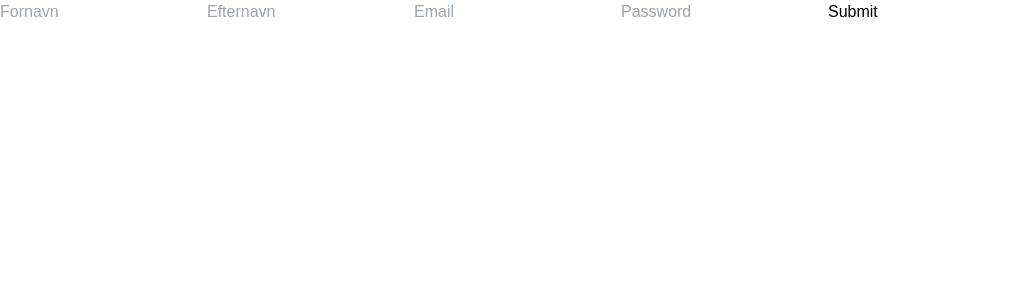
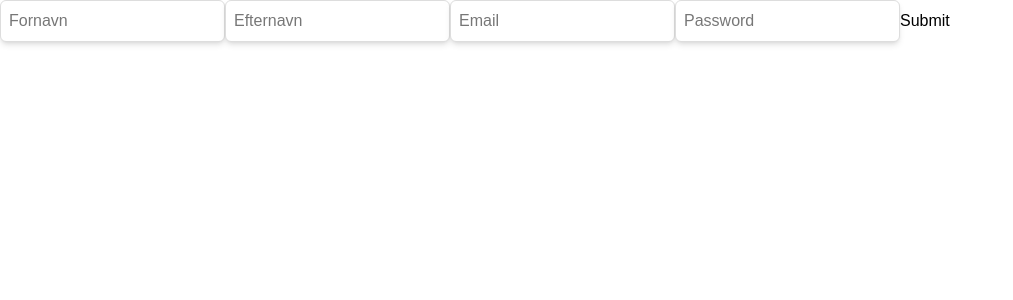
Before and after one commit to AstaCarl/daos-project, a React (Vite) app in the folder frontend/: page /register in a window 1280 px wide. Shown: the top 300 px of the page, without its empty margins (0-1013 px from the left). Built offline with nearby package versions, Linux system fonts and the light colour scheme.

Commit message:
update input placeholders and enhance Input component styling

```diff
--- a/frontend/src/components/atoms/Input.tsx
+++ b/frontend/src/components/atoms/Input.tsx
@@ -21,6 +21,7 @@ export function Input({
       name={inputName}
       type="text"
       placeholder={inputPlaceholder}
+      className="border border-border-gray rounded-md p-2 font-sans text-base placeholder:font-sans placeholder:text-dark-grey shadow-md"
     />
   );
 }
--- a/frontend/tailwind.config.js
+++ b/frontend/tailwind.config.js
@@ -12,7 +12,8 @@ export default {
         red: "#BF1E2E",
         blue: "#353A5D",
         grey: "#F0F0F0",
-        "dark-grey": "#777777"
+        "dark-grey": "#777777",
+        'border-gray': "#DDDDDD"
       },
     },
   },
```
